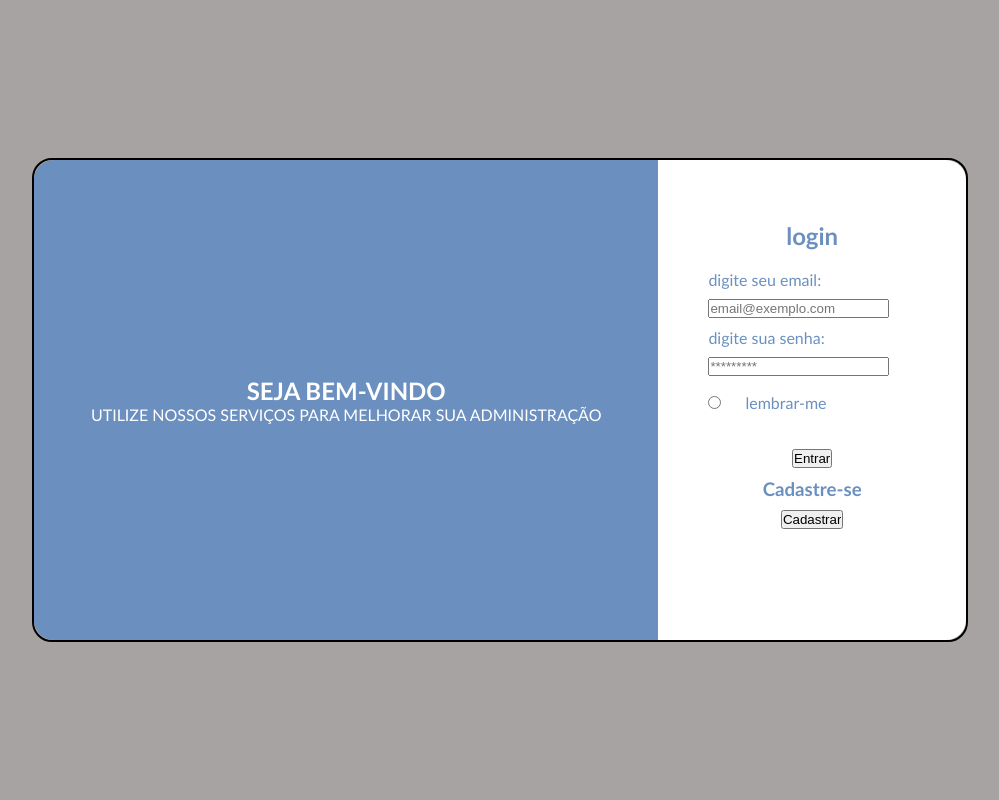
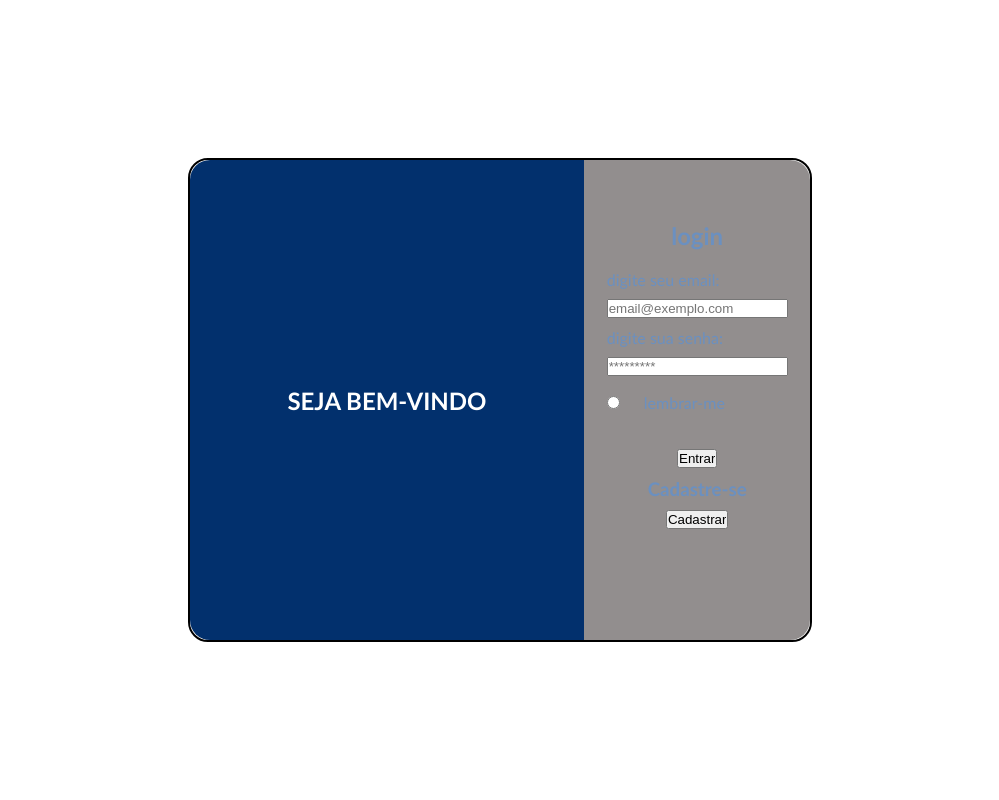
Before and after one commit to yagopalhano/Seminario-Interdisciplinar, a PHP site: page / in a window 1280 px wide. Shown: the whole page, without its empty margins (140-1139 px from the left). Run offline with PHP 8.4, Linux system fonts and the light colour scheme; a stand-in replaces the project's code that opens the database connection.

Commit message:
ajust color and text

```diff
--- a/css/estilo.css
+++ b/css/estilo.css
@@ -6,7 +6,7 @@
 body {
     height: 100vh;
     font-family: 'Trebuchet MS', Arial, Helvetica, sans-serif;
-    background: rgba(168, 163, 163, 0.993);
+    background: rgb(255, 255, 255);
     display: flex;
     justify-content: center;
     align-items: center;
@@ -29,7 +29,7 @@ body {
     align-items: center;
     width: 70%;
     margin: auto;
-    background-color: rgb(107, 144, 192);
+    background-color: rgb(2, 48, 109);
     text-align: center;
     border-radius: 20px 0px 0px 20px;
     color: white;
@@ -49,7 +49,7 @@ img {
     width: 30%;
     padding: 20px;
     text-align: center;
-    background-color: white;
+    background-color: rgb(146, 142, 142);
     border-radius: 0px 20px 20px 0px;
     color: rgb(107, 144, 192);
 }
--- a/index.php
+++ b/index.php
@@ -19,7 +19,6 @@
     <div id="principal">
         <div class="recepcao">
             <h2>SEJA BEM-VINDO</h2>
-            <P>UTILIZE NOSSOS SERVIÇOS PARA MELHORAR SUA ADMINISTRAÇÃO</P>
         </div>
 
 
```
